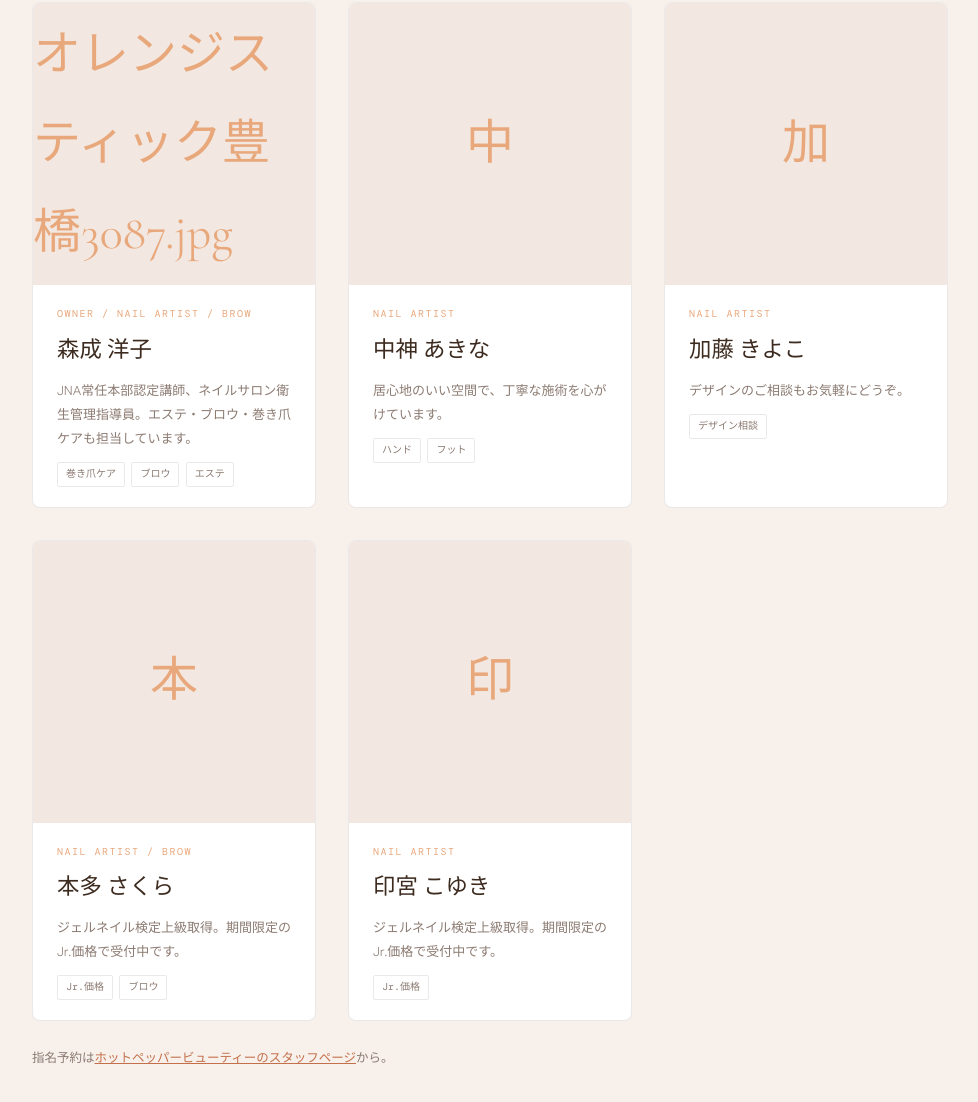
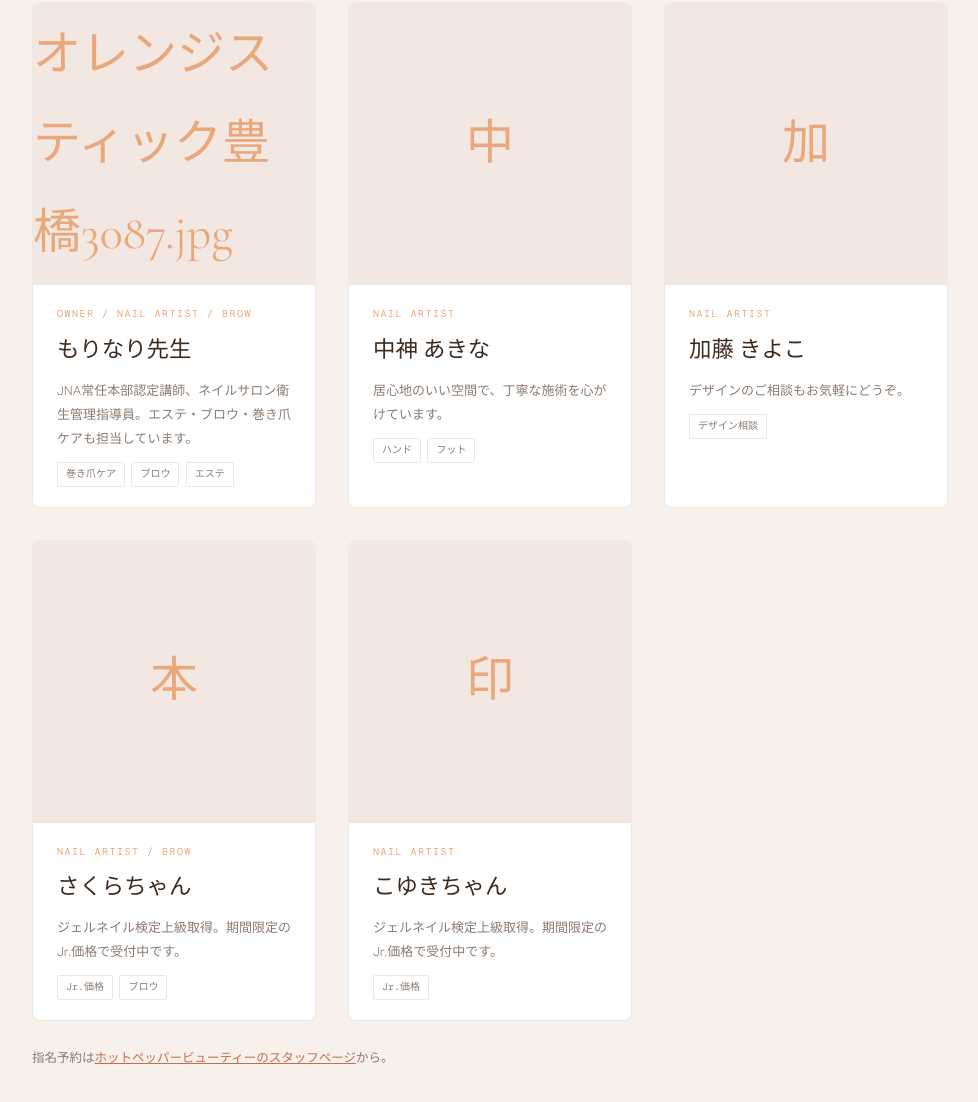
Before and after one commit to lpirie16-ship-it/salon-orangestick, a plain HTML site: page salon.html in a window 1280 px wide. Shown: the part 1190-2292 px from the top of the page, without its empty margins (150-1128 px from the left). Drawn offline with nearby package versions, Linux system fonts and the light colour scheme.

Commit message:
Update salon.html

```diff
--- a/salon.html
+++ b/salon.html
@@ -116,7 +116,7 @@
   <div class="container">
     <div class="salon-split">
       <div class="reveal">
-        <div class="salon-photo-ph"><img src="images/hero.jpg" alt="ネイルケアの施術風景"></div>
+        <div class="salon-photo-ph"><img src="images/ネイルサロンオレンジスティック豊橋1000031848.jpg" alt="ネイルケアの施術風景"></div>
       </div>
       <div class="reveal">
         <div class="sec-eyebrow">Our Concept</div>
@@ -141,10 +141,10 @@
     <h2 class="sec-h2 reveal">スタッフ紹介</h2>
     <div class="staff-grid">
       <div class="staff-card reveal">
-        <div class="staff-photo"><!-- 写真: <img src="オレンジスティック豊橋3087.jpg" alt="森成せんせい"> -->オレンジスティック豊橋3087.jpg</div>
+        <div class="staff-photo"><!-- 写真: <img src="images/オレンジスティック豊橋3087.jpg" alt="森成せんせい"> -->オレンジスティック豊橋3087.jpg</div>
         <div class="staff-info">
           <div class="staff-role">Owner / Nail Artist / Brow</div>
-          <div class="staff-name">森成 洋子</div>
+          <div class="staff-name">もりなり先生</div>
           <p class="staff-bio">JNA常任本部認定講師、ネイルサロン衛生管理指導員。エステ・ブロウ・巻き爪ケアも担当しています。</p>
           <div class="staff-tags"><span class="staff-tag">巻き爪ケア</span><span class="staff-tag">ブロウ</span><span class="staff-tag">エステ</span></div>
         </div>
@@ -168,19 +168,19 @@
         </div>
       </div>
       <div class="staff-card reveal">
-        <div class="staff-photo"><!-- 写真: <img src="images/staff-honda.jpg" alt="さくらちゃん"> -->本</div>
+        <div class="staff-photo"><!-- 写真: <img src="images/オレンジスティックネイルサロン豊橋20260717104135.jpg" alt="さくらちゃん"> -->本</div>
         <div class="staff-info">
           <div class="staff-role">Nail Artist / Brow</div>
-          <div class="staff-name">本多 さくら</div>
+          <div class="staff-name">さくらちゃん</div>
           <p class="staff-bio">ジェルネイル検定上級取得。期間限定のJr.価格で受付中です。</p>
           <div class="staff-tags"><span class="staff-tag">Jr.価格</span><span class="staff-tag">ブロウ</span></div>
         </div>
       </div>
       <div class="staff-card reveal">
-        <div class="staff-photo"><!-- 写真: <img src="images/staff-ingu.jpg" alt="こゆきちゃん"> -->印</div>
+        <div class="staff-photo"><!-- 写真: <img src="images/オレンジスティックネイルサロン豊橋3260.jpg" alt="こゆきちゃん"> -->印</div>
         <div class="staff-info">
           <div class="staff-role">Nail Artist</div>
-          <div class="staff-name">印宮 こゆき</div>
+          <div class="staff-name">こゆきちゃん</div>
           <p class="staff-bio">ジェルネイル検定上級取得。期間限定のJr.価格で受付中です。</p>
           <div class="staff-tags"><span class="staff-tag">Jr.価格</span></div>
         </div>
```
